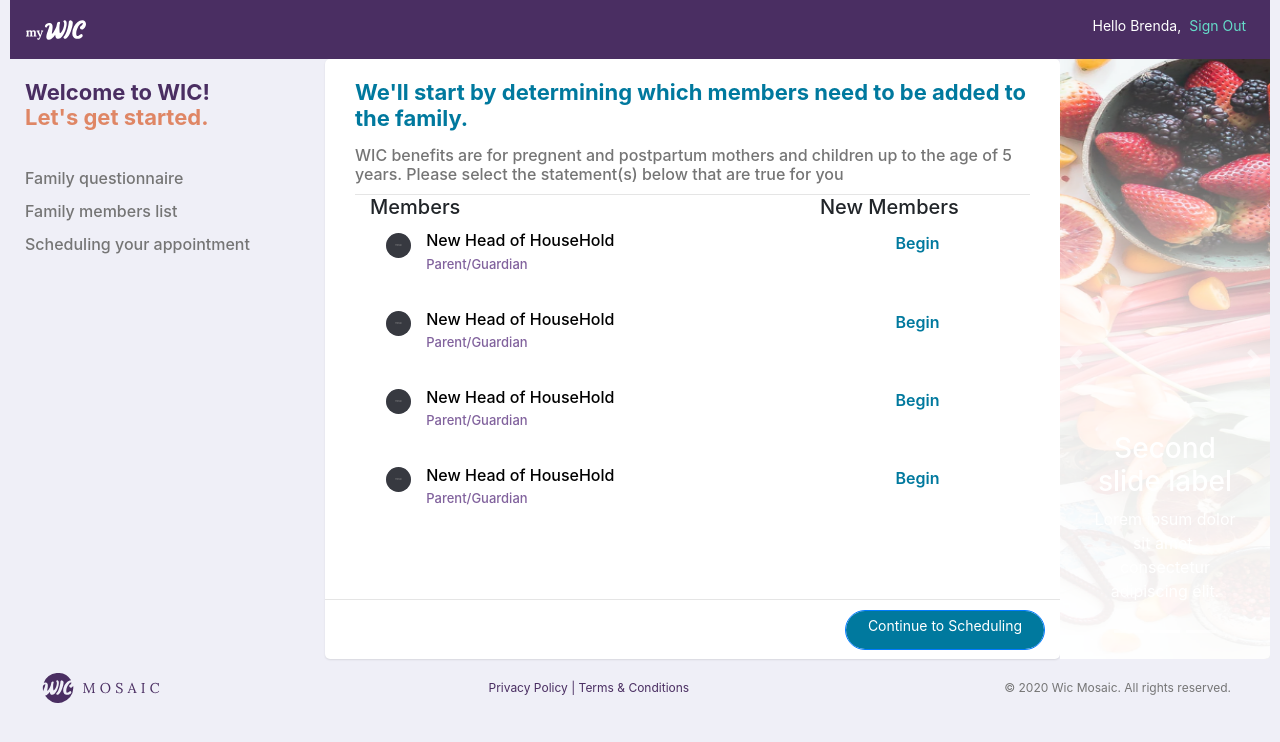
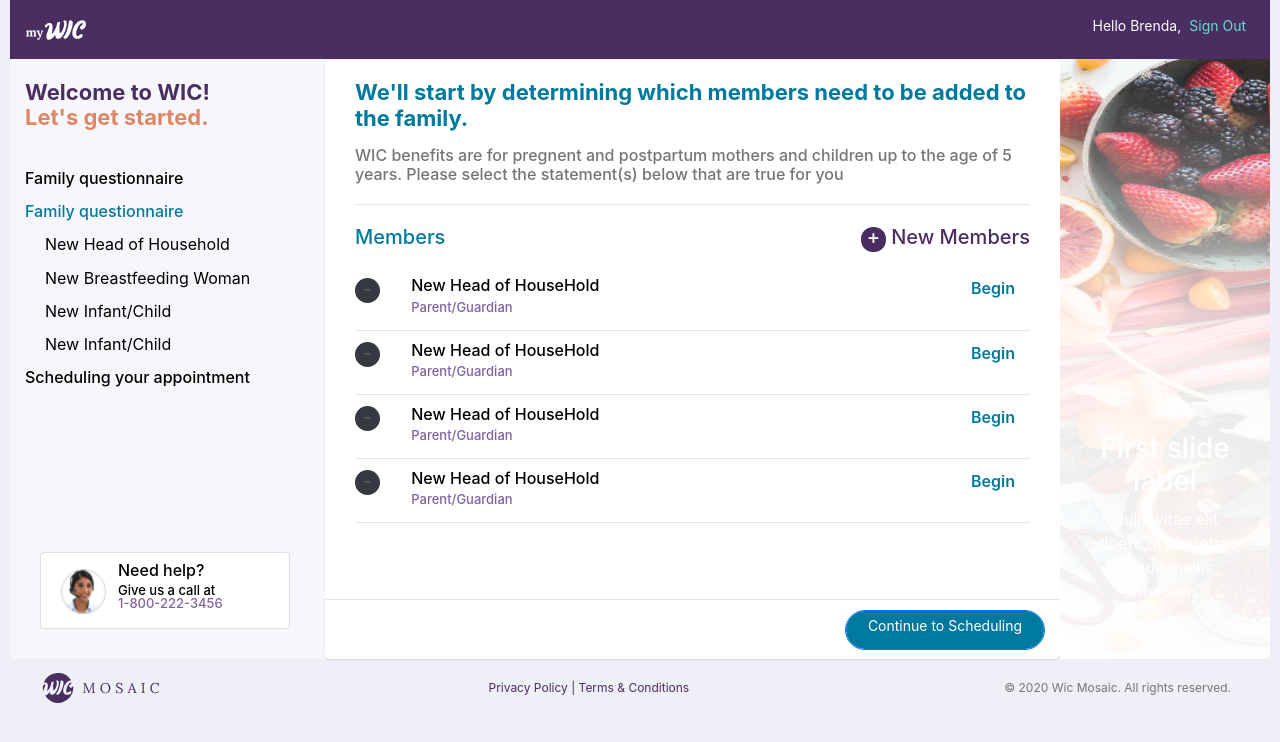
Before and after one commit to kirankumarsunkati/WIC, a React (Create React App) app: page /15 in a window 1280 px wide. Shown: the top 742 px of the page. Built offline with nearby package versions, Linux system fonts and the light colour scheme.

Commit message:
Added links for side bars
Added links for side bars

```diff
--- a/src/AppFifteen.js
+++ b/src/AppFifteen.js
@@ -7,6 +7,7 @@ import 'bootstrap/dist/css/bootstrap.min.css';
 import fotterLogo from './images/footer_logo.svg';
 import myWic from './images/myWic.svg';
 import banner1 from './images/banner1.png';
+import callCenterLogo from './images/call_center.png';
 import {Navbar,Nav,Row,Col,Image,Card,Button,Form} from 'react-bootstrap';
 import Carousel from 'react-bootstrap/Carousel'
 import FamilyMember from './FamilyMembers/FamilyMember';
@@ -35,10 +36,36 @@ class AppFifteen extends React.Component{
       <Card bsPrefix="leftNavWrapper">
         <Card.Title className={"leftTitleMain"}>Welcome to WIC! </Card.Title>
         <Card.Subtitle className={"commonCardSubTitle letsStarted"}>Let's get started.</Card.Subtitle>
-        <Card.Subtitle className={"commonCardSubTitle_"}>Family questionnaire
+        <Card.Subtitle className={"commonCardSubTitle_ active"}>Family questionnaire
         </Card.Subtitle>
-      <Card.Subtitle className={"commonCardSubTitle_"}>Family members list</Card.Subtitle>
-      <Card.Subtitle className={"commonCardSubTitle_"}>Scheduling your appointment</Card.Subtitle>
+        <Card.Subtitle className={"commonCardSubTitle_ selected"}>Family questionnaire
+        </Card.Subtitle>
+        <Card.Subtitle className={"commonCardSubTitle_ active noFontBold _p1001020"}>New Head of Household
+        </Card.Subtitle>
+        <Card.Subtitle className={"commonCardSubTitle_ active noFontBold _p1001020"}>New Breastfeeding Woman
+        </Card.Subtitle>
+        <Card.Subtitle className={"commonCardSubTitle_ active noFontBold _p1001020"}>New Infant/Child
+        </Card.Subtitle>
+      <Card.Subtitle className={"commonCardSubTitle_ active noFontBold _p1001020"}>New Infant/Child
+      </Card.Subtitle>
+      <Card.Subtitle className={"commonCardSubTitle_ active"}>Scheduling your appointment</Card.Subtitle>
+      <Card bsPrefix="callCenterWrapper card">
+            <Row>
+            <Col xl={3}><img
+                  src={callCenterLogo}
+                  width="60"
+                  height="30"
+                  className="d-inline-block align-top callCenterImg"
+                  alt="React Bootstrap logo"
+                />
+            </Col>
+            <Col xl={9}>
+            <Card.Title className={"callCenterWrapperlineOne"}>Need help?</Card.Title>
+            <Card.Subtitle className={"callCenterWrapperlineTwo"}>Give us a call at</Card.Subtitle>
+            <Card.Subtitle className={"callCenterWrapperlineThree"}>1-800-222-3456</Card.Subtitle>
+            </Col>
+            </Row>
+            </Card>
       </Card>
       </Col>
       <Col xl={7} className={"_rootp0m0"}>
@@ -46,10 +73,9 @@ class AppFifteen extends React.Component{
         <Card.Title className={"titleMain"}>We'll start by determining which members need to be added to the family.</Card.Title>
         <Card.Subtitle className={"commonCardSubTitle_ _p0 _m0"}>WIC benefits are for pregnent and postpartum mothers and children
         up to the age of 5 years. Please select the statement(s) below that are true for you</Card.Subtitle>
-        <Row>
-          <Col xl={6}><Card.Title className={"_left"}>Members</Card.Title></Col>
-          <Col xl={5}><Card.Title className={"_right"}>New Members</Card.Title></Col>
-          <Col xl={1}></Col>
+        <Row className={"membersNewMembersWrapper"}>
+          <Col xl={6} className={"_p0"}><Card.Title className={"_left members"}>Members</Card.Title></Col>
+          <Col xl={6} className={"_p0"}><Card.Title className={"_right newMember"}><span className={"plusIcon"}>+</span> New Members</Card.Title></Col>
         </Row>
        <FamilyMember/>
        <FamilyMember/>
@@ -66,7 +92,7 @@ class AppFifteen extends React.Component{
       </div>
       </Col>
       <Col xl={2} className={"rightPanel _p0 _rootp0m0"}>
-      <Carousel>
+      <Carousel controls={false} indicators={false}>
         <Carousel.Item>
           <img
             className="d-block w-100"
@@ -77,32 +103,6 @@ class AppFifteen extends React.Component{
           <Carousel.Caption>
             <h3>First slide label</h3>
             <p>Nulla vitae elit libero, a pharetra augue mollis interdum.</p>
-    </Carousel.Caption>
-  </Carousel.Item>
-  <Carousel.Item>
-    <img
-      className="d-block w-100"
-      src={banner1}
-      alt="Third slide"
-      height={600}
-    />
-
-    <Carousel.Caption>
-      <h3>Second slide label</h3>
-      <p>Lorem ipsum dolor sit amet, consectetur adipiscing elit.</p>
-    </Carousel.Caption>
-  </Carousel.Item>
-  <Carousel.Item>
-    <img
-      className="d-block w-100"
-      src={banner1}
-      alt="Third slide"
-      height={600}
-    />
-
-    <Carousel.Caption>
-      <h3>Third slide label</h3>
-      <p>Praesent commodo cursus magna, vel scelerisque nisl consectetur.</p>
           </Carousel.Caption>
         </Carousel.Item>
       </Carousel>
--- a/src/AppFourteen.js
+++ b/src/AppFourteen.js
@@ -5,10 +5,11 @@ import React from 'react';
 import logo from './logo.svg';
 import image from './download.svg';
 import banner1 from './images/banner1.png';
+import callCenterLogo from './images/call_center.png';
 import myWic from './images/myWic.svg';
 import 'bootstrap/dist/css/bootstrap.min.css';
 import fotterLogo from './images/footer_logo.svg';
-import {Navbar,Nav,Row,Col,Image,Card,Button,Form} from 'react-bootstrap';
+import {Navbar,Nav,Row,Col,Image,Card,Button,Form,Dropdown,ButtonGroup,DropdownButton} from 'react-bootstrap';
 import Carousel from 'react-bootstrap/Carousel'
 
 class AppFourteen extends React.Component{
@@ -35,10 +36,27 @@ class AppFourteen extends React.Component{
       <Card bsPrefix="leftNavWrapper">
         <Card.Title className={"leftTitleMain"}>Welcome to WIC! </Card.Title>
         <Card.Subtitle className={"commonCardSubTitle letsStarted"}>Let's get started.</Card.Subtitle>
-        <Card.Subtitle className={"commonCardSubTitle_"}>Family questionnaire
+        <Card.Subtitle className={"commonCardSubTitle_ active"}>Family questionnaire
         </Card.Subtitle>
       <Card.Subtitle className={"commonCardSubTitle_"}>Family members list</Card.Subtitle>
       <Card.Subtitle className={"commonCardSubTitle_"}>Scheduling your appointment</Card.Subtitle>
+            <Card bsPrefix="callCenterWrapper card">
+            <Row>
+            <Col xl={3}><img
+                  src={callCenterLogo}
+                  width="60"
+                  height="30"
+                  className="d-inline-block align-top callCenterImg"
+                  alt="React Bootstrap logo"
+                />
+            </Col>
+            <Col xl={9}>
+            <Card.Title className={"callCenterWrapperlineOne"}>Need help?</Card.Title>
+            <Card.Subtitle className={"callCenterWrapperlineTwo"}>Give us a call at</Card.Subtitle>
+            <Card.Subtitle className={"callCenterWrapperlineThree"}>1-800-222-3456</Card.Subtitle>
+            </Col>
+            </Row>
+            </Card>
       </Card>
       </Col>
       <Col xl={7} className={"middlePanel _p0 _m0 _rootp0m0"}>
@@ -61,19 +79,44 @@ class AppFourteen extends React.Component{
         id={"radio"}
         label={"Myself or a member in the home is pregnent."}
         /></Card.Subtitle>
-
+        <Card.Subtitle className={"commonCardSubTitleCheckbox _left"}><Form.Check
+        type={"checkbox"}
+        id={"radio"}
+        label={"There is a child in the home between 1 and 5"}
+        />
+        <Card.Subtitle className={"commonCardSubTitle_ noBorder active"}>How many children would you like to add?
+        </Card.Subtitle>
+        <DropdownButton
+        as={ButtonGroup}
+        key={"down"}
+        id={`dropdown-button-drop-bottom`}
+        drop={"bottom"}
+        variant="secondary"
+        title={`Select Childrens`}
+        className={'_left'}
+      >
+        <Dropdown.Item eventKey="2">2</Dropdown.Item>
+        <Dropdown.Item eventKey="3">3</Dropdown.Item>
+        <Dropdown.Item eventKey="4">4</Dropdown.Item>
+        </DropdownButton>
+        </Card.Subtitle>
+        <Card.Subtitle className={"commonCardSubTitleCheckbox _left"}><Form.Check
+        type={"checkbox"}
+        id={"radio"}
+        label={"I am a foster parent or legal guardian of a child less than 5 years old."}
+        /></Card.Subtitle>
       </Card>
       <div className="continueWrapper">
         <Row xl={12}>
         <Col xl={6}></Col>
         <Col xl={6} className={"_tright"}>
-          <Button size="sm" href="login" className={"button continue login"}>Continue</Button>
+          <Button size="sm" href="15" className={"button continue login"}>Continue</Button>
         </Col>
       </Row>
       </div>
       </Col>
       <Col xl={2} className={"rightPanel _p0 _rootp0m0"}>
-      <Carousel>
+      <Carousel controls={false} indicators={false}>
   <Carousel.Item>
     <img
       className="d-block w-100"
@@ -84,32 +127,6 @@ class AppFourteen extends React.Component{
     <Carousel.Caption>
       <h3>First slide label</h3>
       <p>Nulla vitae elit libero, a pharetra augue mollis interdum.</p>
-    </Carousel.Caption>
-  </Carousel.Item>
-  <Carousel.Item>
-    <img
-      className="d-block w-100"
-      src={banner1}
-      alt="Third slide"
-      height={600}
-    />
-
-    <Carousel.Caption>
-      <h3>Second slide label</h3>
-      <p>Lorem ipsum dolor sit amet, consectetur adipiscing elit.</p>
-    </Carousel.Caption>
-  </Carousel.Item>
-  <Carousel.Item>
-    <img
-      className="d-block w-100"
-      src={banner1}
-      alt="Third slide"
-      height={600}
-    />
-
-    <Carousel.Caption>
-      <h3>Third slide label</h3>
-      <p>Praesent commodo cursus magna, vel scelerisque nisl consectetur.</p>
     </Carousel.Caption>
   </Carousel.Item>
 </Carousel>
--- a/src/FamilyMembers/FamilyMember.js
+++ b/src/FamilyMembers/FamilyMember.js
@@ -9,19 +9,18 @@ import './familyMember.css';
 class FamilyMember extends React.Component{
     render(){
         return(
-            <div className="familyMembersWrapper">
+            <div className="familyMembersWrapper borderBottom">
                 <Row>
-                    <Col xl={1} className={"familyMemberIconWrapper _tright"}>
+                    <Col xl={1} className={"familyMemberIconWrapper _tleft _rootp0m0"}>
                     <Image src={image} className={"familyMemberIcon"}  width='25' height='25' roundedCircle />
                     </Col>
-                    <Col xl={8}>
+                    <Col xl={8} className={"familyMemberIconWrapperName _tleft"}>
                     <Card>
                     <Card.Title className={"_tleft commonFont name"}>New Head of HouseHold</Card.Title>
                     <Card.Subtitle className={"commonCardSubTitle _tleft commonFont role"}>Parent/Guardian</Card.Subtitle>
                     </Card>
                     </Col>
-                    <Col xl={2} className={"commonFont begin"}><a>Begin</a></Col>
-                    <Col xl={1}></Col>
+                    <Col xl={3} className={"commonFont begin _tright"}><a>Begin</a></Col>
                 </Row>
             </div>
         )
--- a/src/FamilyMembers/familyMember.css
+++ b/src/FamilyMembers/familyMember.css
@@ -13,6 +13,7 @@
     color: #000000;
     opacity: 1;
     font-size: medium;
+    margin-bottom: 10px;
 }
 .commonFont.role{
     letter-spacing: 0px;
@@ -29,3 +30,7 @@
 .familyMembersWrapper .card{
     border: none;
 }
+.borderBottom{
+    border-bottom: 1px solid #0000001A;
+    padding: 10px 0px 0 0;
+}
--- a/src/custom.css
+++ b/src/custom.css
@@ -29,6 +29,9 @@ div,#root .row{
 }
 ._tright{
     text-align: right;
+}
+.commonCardSubTitle_._p1001020{
+    padding: 10px 0px 10px 20px;
 }
 body{
     background: #EFEFF7 0% 0% no-repeat padding-box!important;
@@ -129,7 +132,7 @@ body{
 }
 .commonCardSubTitle{
     min-width: 250px;
-    min-height: 53px;
+    min-height: 30px;
     text-align: left;
     font-size: 13px;
     letter-spacing: 0px;
@@ -276,6 +279,14 @@ body{
     position: relative;
     padding: 10px 0;
 }
+.commonCardSubTitle_.active
+{
+    color: #000000;
+
+}
+.commonCardSubTitle_.selected{
+    color: #00799E;
+}
 .middleNavWrapper{
     top: 0px;
     left: 83px;
@@ -303,7 +314,14 @@ body{
     top:0;
     left: 0;
     border-bottom: 1px solid #0000001A;
-    padding: 0 0 10px 0;
+    padding: 0 0 20px 0;
+}
+.middleNavWrapper .commonCardSubTitle_.card-subtitle.noBorder{
+    border: none;
+    padding: 15px 0 15px 20px;
+}
+.btn-group._left{
+    padding: 0 0 15px 20px;
 }
 .commonCardSubTitleCheckbox{
     padding: 20px 0 0 0;
@@ -359,3 +377,90 @@ opacity: 1;
 .commonCardSubTitleCheckbox._left.card-subtitle.h6{
     clear: both;
 }
+.callCenterWrapper{
+    top: 280px;
+    left: 30px;
+    min-width: 168px;
+    min-height: 77px;
+    background: #EEEEF3 0% 0% no-repeat padding-box;
+    border-radius: 10px;
+    opacity: 1;
+    width: 250px;
+    position: relative;
+}
+.callCenterImg{
+    width: 45px;
+    height: 45px;
+    top: 16px;
+    position: relative;
+    left: 5px;
+}
+.callCenterWrapperlineOne,.callCenterWrapperlineTwo,.callCenterWrapperlineThree{
+    min-width: 70px;
+    min-height: 19px;
+    text-align: left;
+    font-size: 14px;
+    line-height: 18px;
+    font-weight: bold;
+    letter-spacing: 0px;
+    color: #000000;
+}
+.callCenterWrapperlineTwo,.callCenterWrapperlineThree{
+    font-weight: normal;
+    padding: 4px 0 0 0;
+}
+.callCenterWrapperlineOne{
+    position: relative;
+    top: 8px;
+}
+.callCenterWrapperlineThree{
+    color: #81629D;
+}
+#root .noFontBold{
+    font-weight: normal;
+}
+.familyAdditionWrapper .callCenterWrapper{
+    top: 170px;
+}
+.members{
+    top: 202px;
+    left: 363px;
+    min-width: 94px;
+    min-height: 29px;
+    text-align: left;
+    font-size: 22px;
+    line-height: 26px;
+    font-weight: bold;
+    letter-spacing: 0px;
+    color: #00799E;
+    opacity: 1;
+}
+#root .membersNewMembersWrapper{
+    padding: 20px 0 0 0;
+}
+.newMember{
+    color: #4A2E62;
+}
+.plusIcon{
+    border-radius: 12px 12px 12px 12px;
+    background-color: #4A2E62;
+    width: 25px;
+    height: 25px;
+    position: relative;
+    display: inline-block;
+    color: #fff;
+    line-height: 20px;
+}
+.familyAdditionWrapper .familyMemberIconWrapperName{
+    padding: 0;
+}
+.leftNavWrapper{
+    top: 0;
+    left: 0;
+    min-width: 229px;
+    min-height: 20px;
+    background: #F7F7FB 0% 0% no-repeat padding-box;
+    border-radius: 0px 0px 0px 5px;
+    opacity: 1;
+    height: 600px;
+}
```
Also changed, not shown: src/images/call_center.png (added), src/images/call_center@2x.png (added). Lines whose indentation alone changed are shown as unchanged.
